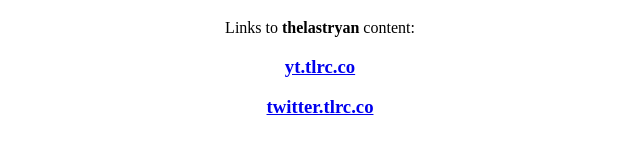
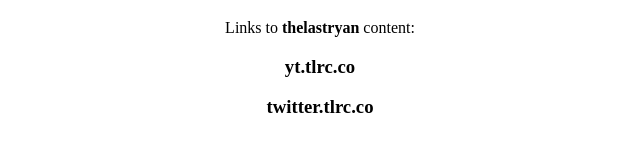
Before and after one commit to AP-ML/thelastryan.github.io, a plain HTML site: page index.html in a window 1280 px wide. Shown: the part 302-456 px from the top of the page, without its empty margins (320-960 px from the left). Drawn offline with Linux system fonts and the light colour scheme.

Commit message:
Update index.html
links failed

```diff
--- a/index.html
+++ b/index.html
@@ -12,8 +12,8 @@
     <td align="center" valign="middle"><p><img src="Components/TLRC logo.png" width="499" height="172" alt="TLRC Logo" /></p>
     <h1>This is the TLRC landing page.</h1>
       <p>Links to <b>thelastryan</b> content:</p>
-    <h3><a href="http://yt.tlrc.co">yt.tlrc.co</a></h3>
-    <h3><a href="http://twitter.tlrc.co">twitter.tlrc.co</a></h3>
+    <h3>yt.tlrc.co</h3>
+    <h3>twitter.tlrc.co</h3>
     </tr>
 </table>
 <p>&nbsp;</p>
```
